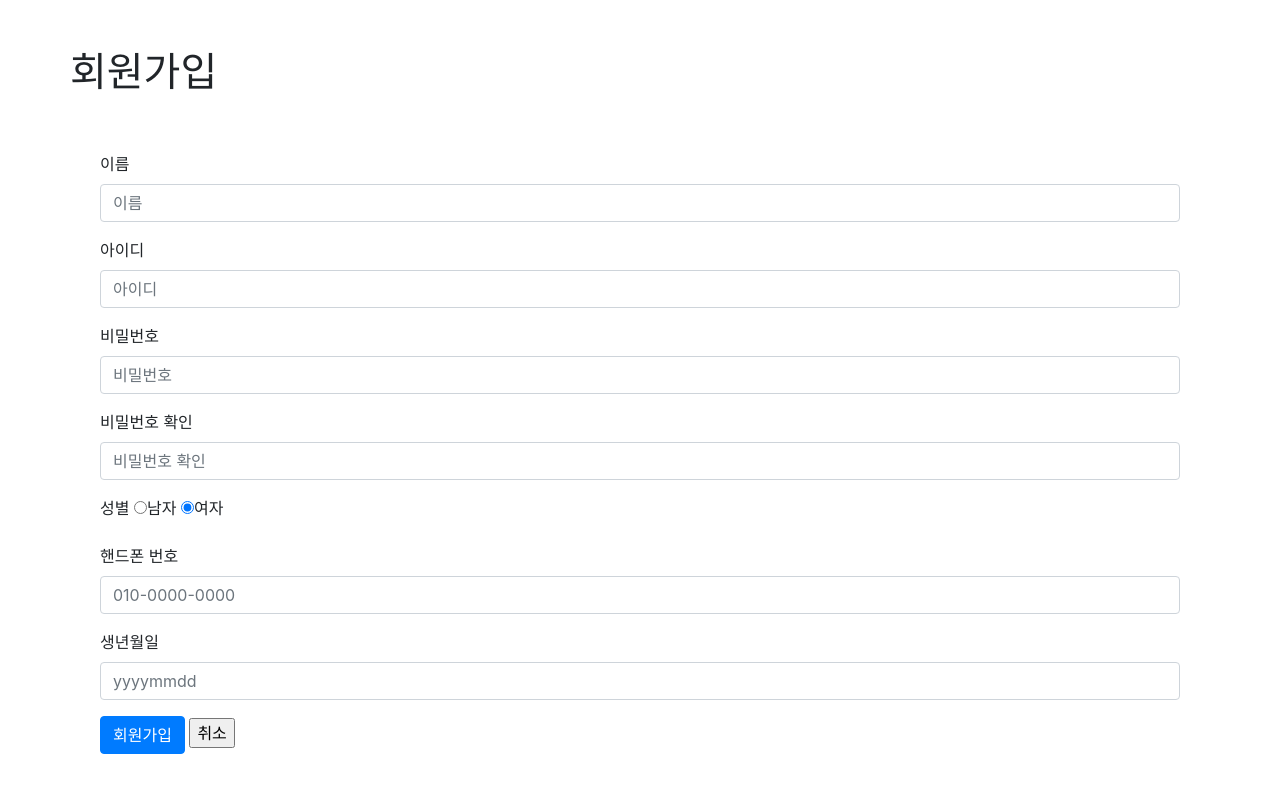
After one commit to NayoungLee-de/DBproject, a Flask app: page /register in a window 1280 px wide. The commit adds this page. Run offline with Flask 2, Linux system fonts and the light colour scheme; some libraries are stand-ins or nearby versions.

Commit message:
register

```diff
--- a/app.py
+++ b/app.py
@@ -84,7 +84,40 @@ def list_test():
 def lists():
 	lists = select()
 	return render_template('lists.html',lists = lists)
+#----------------------------------------------------
 
+@app.route('/register')
+def register():
+	return render_template('register.html')
+
+@app.route('/register_p', methods=['GET', 'POST'])
+def register_p():
+	if request.method == 'POST':
+		mName = request.form['mName']
+		sex = request.form['sex']
+		bDate = request.form['bDate']
+		pNum = request.form['phoneNum']
+		userId = request.form['userId']
+		userPw1 = request.form['userPw']
+		userPw2 = request.form['PWCheck']
+
+		if not(mName and sex and bDate and pNum and userId and userPw1 and userPw2):
+			return "입력되지 않은 정보가 있습니다"
+		elif userPw1 != userPw2:
+			return "비밀번호가 일치하지 않습니다"
+		else:
+			db = sqlite3.connect('data.db')
+			db.execute(
+				'INSERT INTO member (mNum,mName,sex,bDate,phoneNum,userId, userPw)'
+				'VALUES (?,?,?,?,?,?,?)',
+				(0, mName,sex,bDate,pNum,userId,userPw1)
+			)
+			db.commit()
+			return "회원가입 완료"
+
+		return redirect(url_for('login'))
+
+#-----------------------------------------------------------
 app.secret_key = 'sample_secret_key'
 
 if __name__ == '__main__':
--- a/templates/main.html
+++ b/templates/main.html
@@ -42,7 +42,7 @@
       </li>
 
       <li class="nav-item">
-        <a class="nav-link" href="#">Register</a>
+        <a class="nav-link" href="/register">Register</a>
       </li>
       {% endif %}
 
--- /dev/null
+++ b/templates/register.html
@@ -0,0 +1,56 @@
+<!DOCTYPE html>
+<html lang="en">
+    <head>
+        <meta charset='utf-8' />
+        <meta name='viewport' content='width=device-width, initial-scale=1, shrink-to-fit=no' />
+        <link rel="stylesheet" href="https://stackpath.bootstrapcdn.com/bootstrap/4.4.1/css/bootstrap.min.css" integrity="sha384-Vkoo8x4CGsO3+Hhxv8T/Q5PaXtkKtu6ug5TOeNV6gBiFeWPGFN9MuhOf23Q9Ifjh" crossorigin="anonymous">
+        <script src="https://code.jquery.com/jquery-3.4.1.slim.min.js" integrity="sha384-J6qa4849blE2+poT4WnyKhv5vZF5SrPo0iEjwBvKU7imGFAV0wwj1yYfoRSJoZ+n" crossorigin="anonymous"></script>
+        <script src="https://cdn.jsdelivr.net/npm/popper.js@1.16.0/dist/umd/popper.min.js" integrity="sha384-Q6E9RHvbIyZFJoft+2mJbHaEWldlvI9IOYy5n3zV9zzTtmI3UksdQRVvoxMfooAo" crossorigin="anonymous"></script>
+        <script src="https://stackpath.bootstrapcdn.com/bootstrap/4.4.1/js/bootstrap.min.js" integrity="sha384-wfSDF2E50Y2D1uUdj0O3uMBJnjuUD4Ih7YwaYd1iqfktj0Uod8GCExl3Og8ifwB6" crossorigin="anonymous"></script>
+    </head>
+<body>
+    <div class = "container">
+        <div class="row mt-5">
+            <h1>회원가입</h1>
+        </div>
+
+        <div class="col-12">
+            <br><br>
+            <form action="/register_p" method="post">
+                <div class="form-group">
+                    <label for="mName">이름</label>
+                    <input type="text" class="form-control" placeholder="이름" name="mName"/>
+                </div>
+                <div class="form-group">
+                    <label for="userId">아이디</label>
+                    <input type="text" class="form-control" placeholder="아이디" name="userId"/>
+                </div>
+                <div class="form-group">
+                    <label for="userPw1">비밀번호</label>
+                    <input type="password" class="form-control" placeholder="비밀번호" name="userPw"/>
+                </div>
+                <div class="form-group">
+                    <label for="PWCheck">비밀번호 확인</label>
+                    <input type="password" class="form-control" placeholder="비밀번호 확인" name="PWCheck"/>
+                </div>
+                <div class="form-group">
+                    <label for="sex">성별</label>
+                    <input type="radio" name="sex" value = "m" checked/>남자
+                    <input type="radio" name="sex" value = "f" checked/>여자
+                </div>
+                <div class="form-group">
+                    <label for="phoneNum">핸드폰 번호</label>
+                    <input type="tel" class="form-control" placeholder="010-0000-0000" name="phoneNum"/>
+                </div>
+                <div class="form-group">
+                    <label for="bDate">생년월일</label>
+                    <input type="text" class="form-control" placeholder="yyyymmdd" name="bDate"/>
+                </div>
+
+                <button type="submit" class="btn btn-primary">회원가입</button>
+                <input type="button" value="취소" onClick="window.close()">
+
+            </form>
+        </div>
+        </div>
+</body>
```
